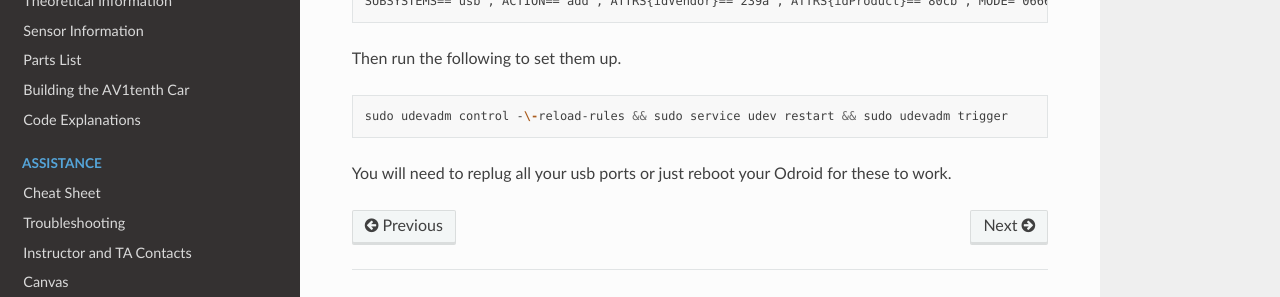
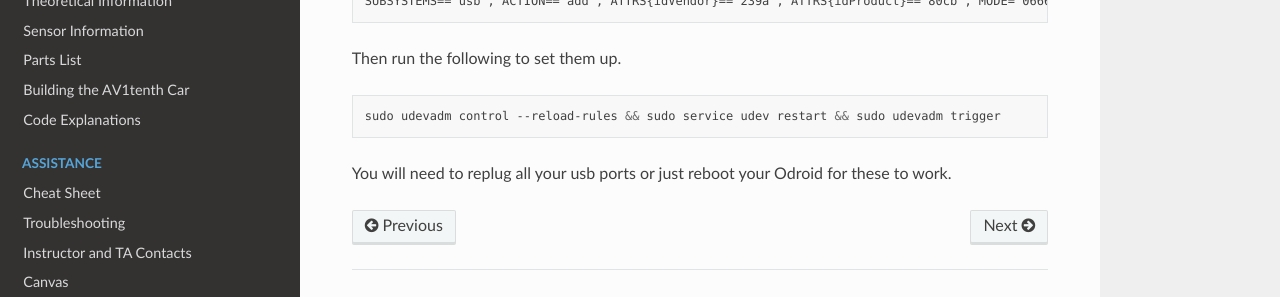
Before and after one commit to av-mae-uf/av1tenth-docs, a Sphinx documentation site: the page built from docs/gettingstarted/installation.rst, in a window 1280 px wide and 900 px high, scrolled down 4058 px. Shown: the part 525-822 px from the top of the window. Built offline with Sphinx 7.4.7 and the Read the Docs theme 2.0.0, drawn with Linux system fonts in a browser that asks for light colours.

Commit message:
removed backslash

```diff
--- a/docs/gettingstarted/installation.rst
+++ b/docs/gettingstarted/installation.rst
@@ -208,7 +208,7 @@ Then run the following to set them up.
 
 .. code-block:: bash
 
-    sudo udevadm control -\-reload-rules && sudo service udev restart && sudo udevadm trigger
+    sudo udevadm control --reload-rules && sudo service udev restart && sudo udevadm trigger
 
 
 You will need to replug all your usb ports or just reboot your Odroid for these to work.
```
